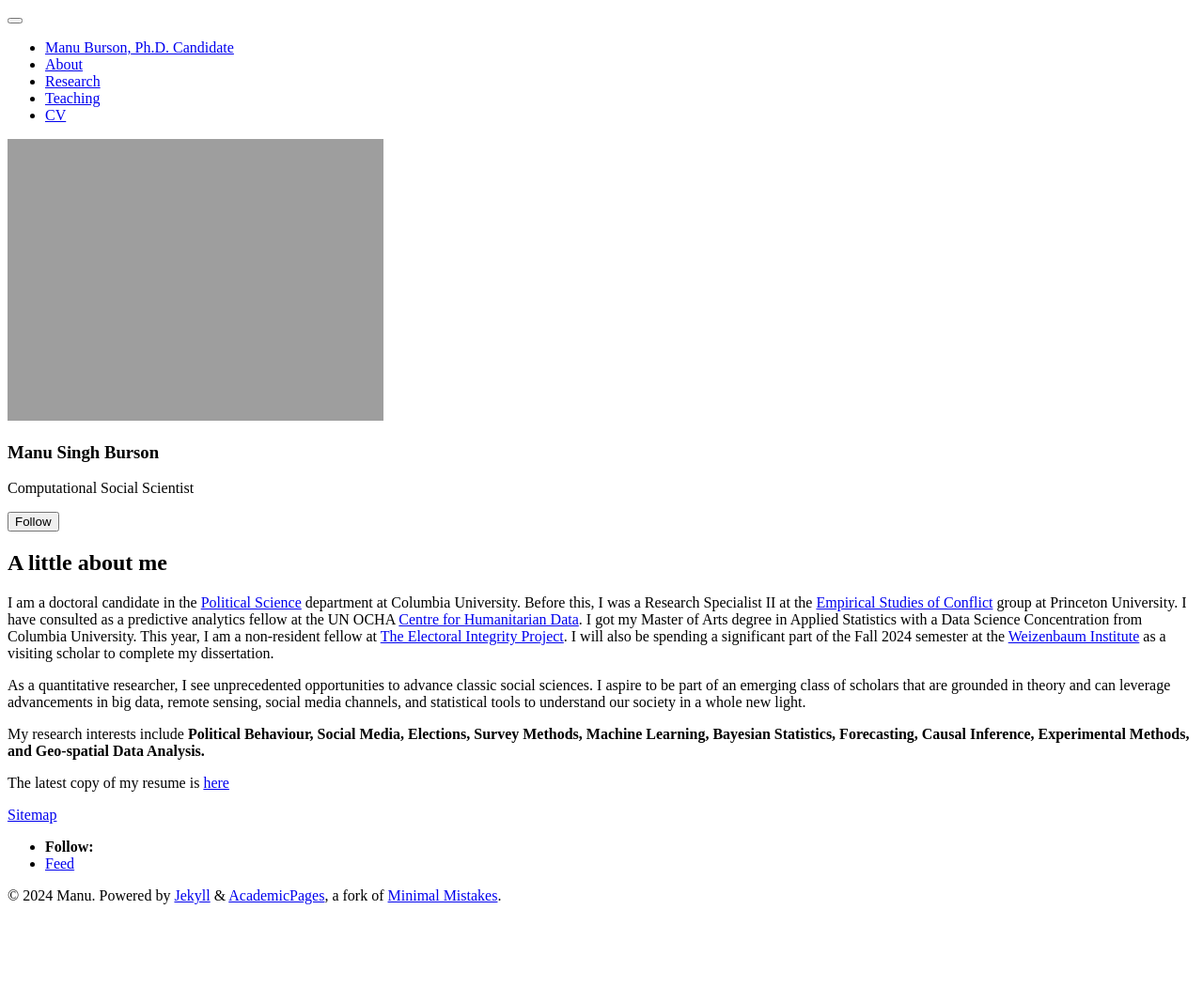
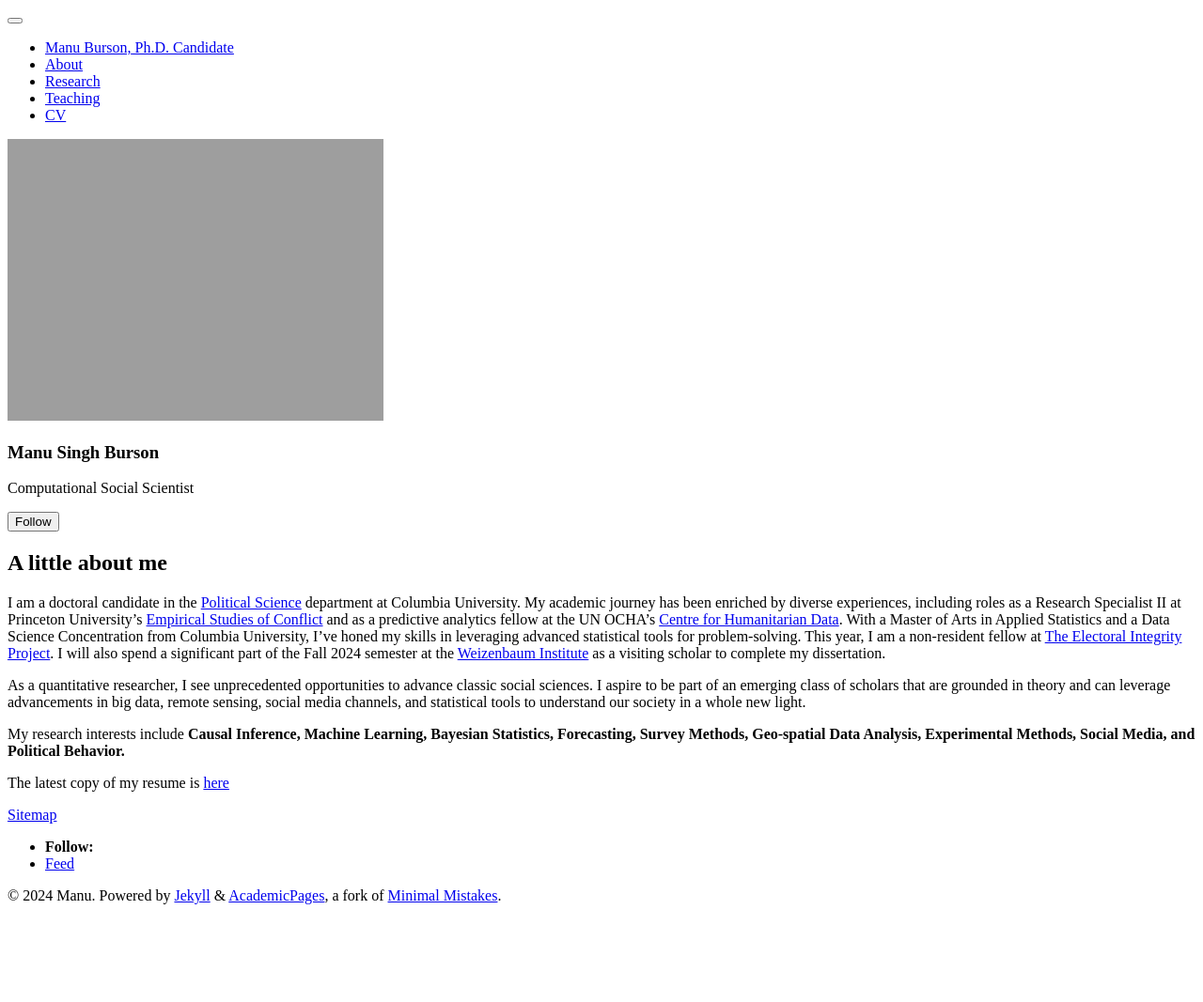
Before and after one commit to manusingh3/manusingh3.github.io, a Jekyll site: the page built from _pages/about.md, in a window 1280 px wide. Shown: the whole page at 94% size. Built offline with Jekyll 4.4.1, drawn with Linux system fonts in a browser that asks for light colours; a script bundle is joined from its source files by our own code; library files that are not in the unit come from our copies.

Commit message:
Update about.md

```diff
--- a/_pages/about.md
+++ b/_pages/about.md
@@ -8,10 +8,10 @@ redirect_from:
 
 <h2> A little about me </h2>
 
-I am a doctoral candidate in the [Political Science](https://polisci.columbia.edu/content/manu-singh) department at Columbia University. Before this, I was a Research Specialist II at the [Empirical Studies of Conflict](https://esoc.princeton.edu/) group at Princeton University. I have consulted as a predictive analytics fellow at the UN OCHA [Centre for Humanitarian Data](https://data.humdata.org/). I got my Master of Arts degree in Applied Statistics with a Data Science Concentration from Columbia University. This year, I am a non-resident fellow at [The Electoral Integrity Project](https://www.electoralintegrityproject.com/). I will also be spending a significant part of the Fall 2024 semester at the [Weizenbaum Institute](https://www.weizenbaum-institut.de/en/) as a visiting scholar to complete my dissertation.
+I am a doctoral candidate in the [Political Science](https://polisci.columbia.edu/content/manu-singh) department at Columbia University. My academic journey has been enriched by diverse experiences, including roles as a Research Specialist II at Princeton University's [Empirical Studies of Conflict](https://esoc.princeton.edu/) and as a predictive analytics fellow at the UN OCHA's [Centre for Humanitarian Data](https://data.humdata.org/). With a Master of Arts in Applied Statistics and a Data Science Concentration from Columbia University, I've honed my skills in leveraging advanced statistical tools for problem-solving. This year, I am a non-resident fellow at [The Electoral Integrity Project](https://www.electoralintegrityproject.com/). I will also spend a significant part of the Fall 2024 semester at the [Weizenbaum Institute](https://www.weizenbaum-institut.de/en/) as a visiting scholar to complete my dissertation.
 
 As a quantitative researcher, I see unprecedented opportunities to advance classic social sciences. I aspire to be part of an emerging class of scholars that are grounded in theory and can leverage advancements in big data, remote sensing, social media channels, and statistical tools to understand our society in a whole new light.
 
-My research interests include **Political Behaviour, Social Media, Elections, Survey Methods,  Machine Learning, Bayesian Statistics, Forecasting, Causal Inference, Experimental Methods, and Geo-spatial Data Analysis.**
+My research interests include **Causal Inference, Machine Learning, Bayesian Statistics, Forecasting, Survey Methods, Geo-spatial Data Analysis, Experimental Methods, Social Media, and Political Behavior.**
 
 The latest copy of my resume is [here](https://www.dropbox.com/scl/fi/zqzi3hxmyq2qa5qt5fgf0/resume_MS_2024_OT.pdf?rlkey=5yoqr456nqaped9x0cjd2gpks&dl=0)
```
